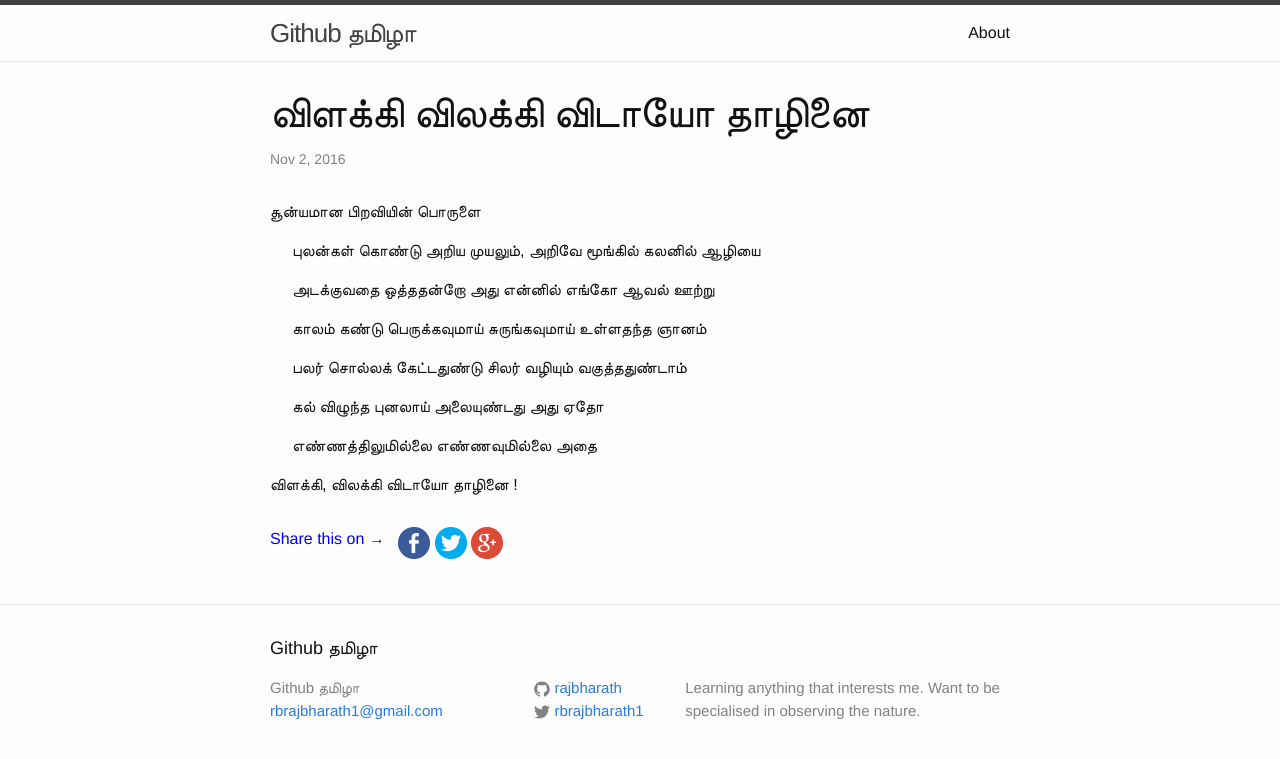
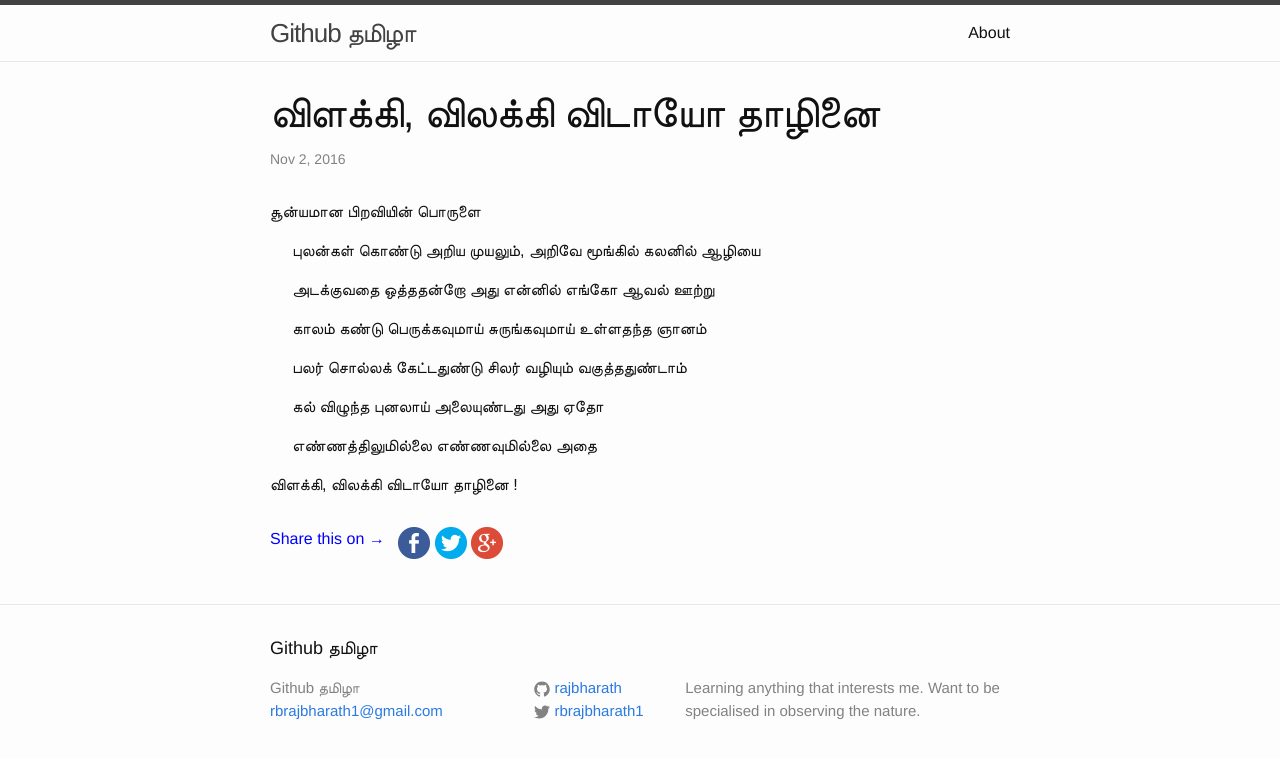
Before and after one commit to rajbharath/rajbharath.github.io, a Jekyll site: the page built from _posts/2016-11-02- poem - vilakki vidaayo thaazhinai.markdown, in a window 1280 px wide. Shown: the top 759 px of the page. Built offline with Jekyll 4.4.1, drawn with Linux system fonts in a browser that asks for light colours.

```diff
--- a/_posts/2016-11-02- poem - vilakki vidaayo thaazhinai.markdown
+++ b/_posts/2016-11-02- poem - vilakki vidaayo thaazhinai.markdown
@@ -1,6 +1,6 @@
 ---
 layout: post
-title:  "விளக்கி விலக்கி விடாயோ தாழினை"
+title:  "விளக்கி, விலக்கி விடாயோ தாழினை"
 date:   2016-11-02 22:23:40 +0530
 categories: Poem
 ---
```
